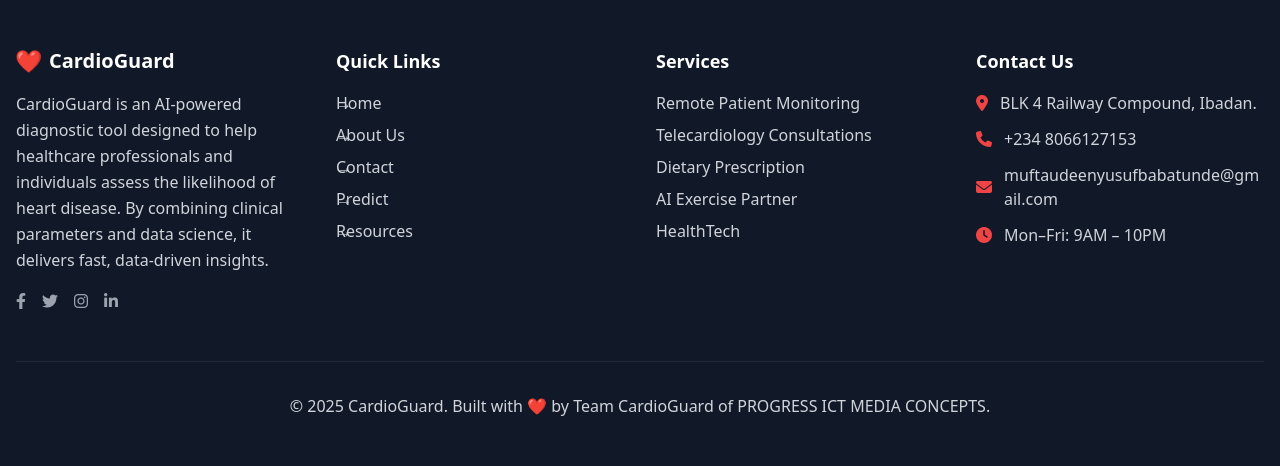
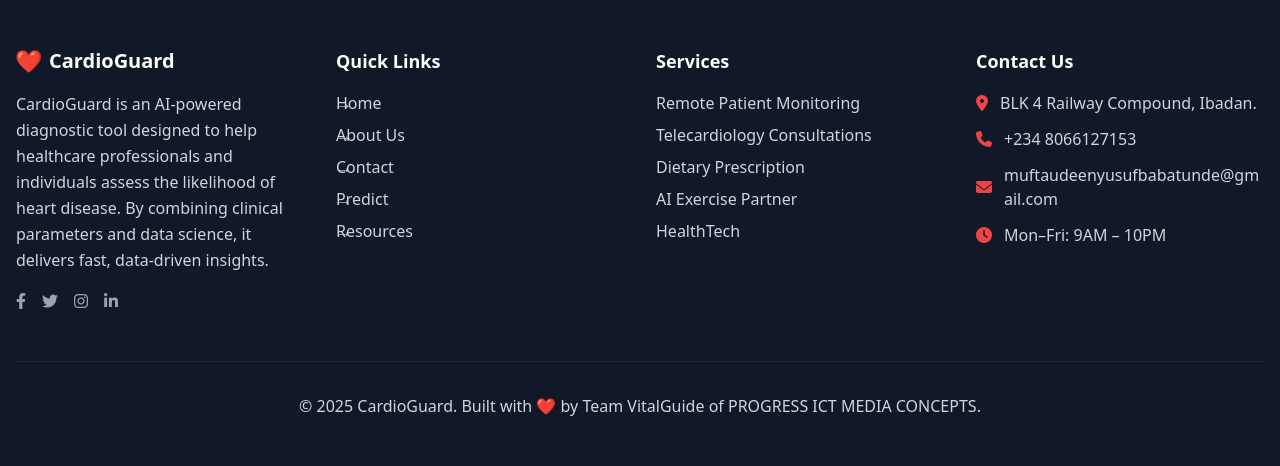
Before and after one commit to Miftau/Heart-Disease-Predictor-Devtown, a Flask app: page /about in a window 1280 px wide. Shown: the part 2828-3294 px from the top of the page. Run offline with Flask 3, Linux system fonts and the light colour scheme; parts of the project's set-up code (start-up, migrations or seed data) failed here and were passed over; some libraries are stand-ins or nearby versions.

Commit message:
name updated

```diff
--- a/templates/base.html
+++ b/templates/base.html
@@ -325,7 +325,7 @@
       </div>
 
       <div class="border-t border-gray-800 mt-12 pt-8 text-center text-base animate-fade-in">
-        <p>&copy; 2025 CardioGuard. Built with <span class="text-red-500">❤️</span> by Team CardioGuard of PROGRESS ICT MEDIA CONCEPTS.</p>
+        <p>&copy; 2025 CardioGuard. Built with <span class="text-red-500">❤️</span> by Team VitalGuide of PROGRESS ICT MEDIA CONCEPTS.</p>
       </div>
     </div>
   </footer>
```
